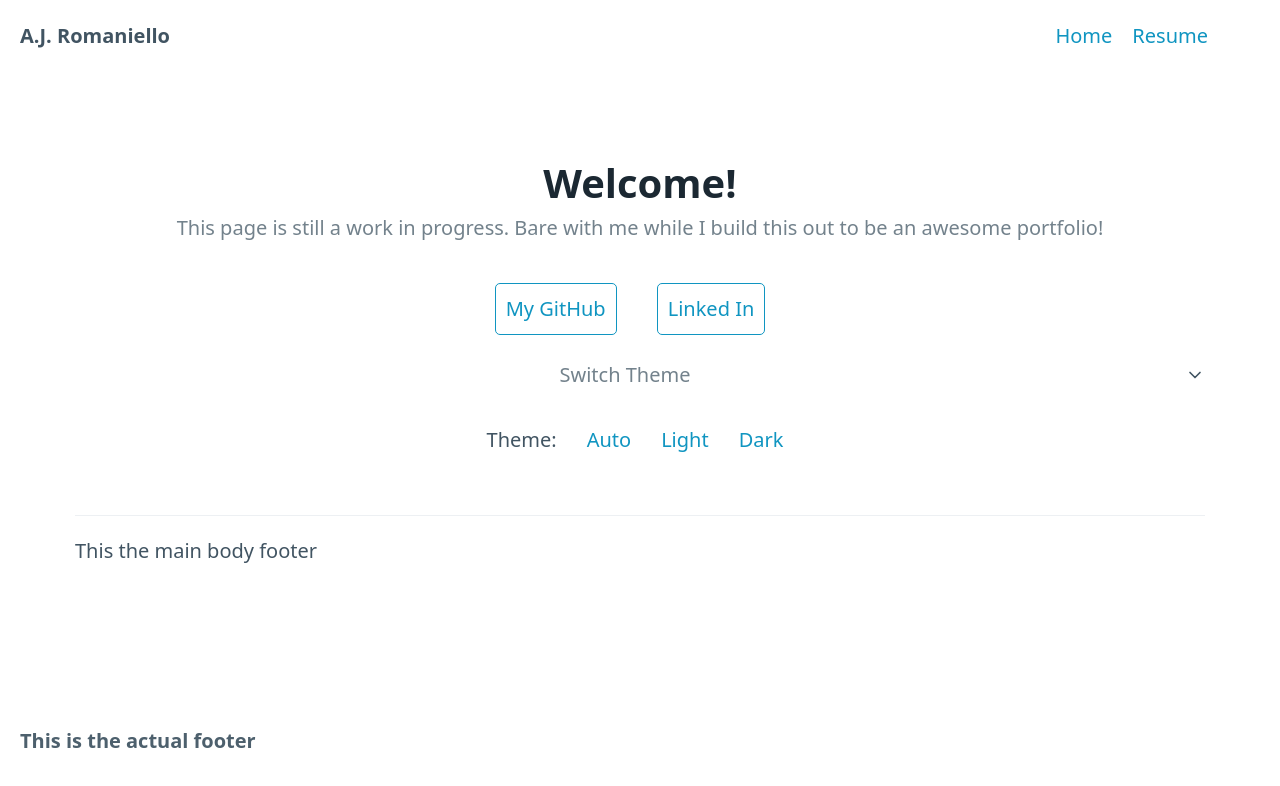
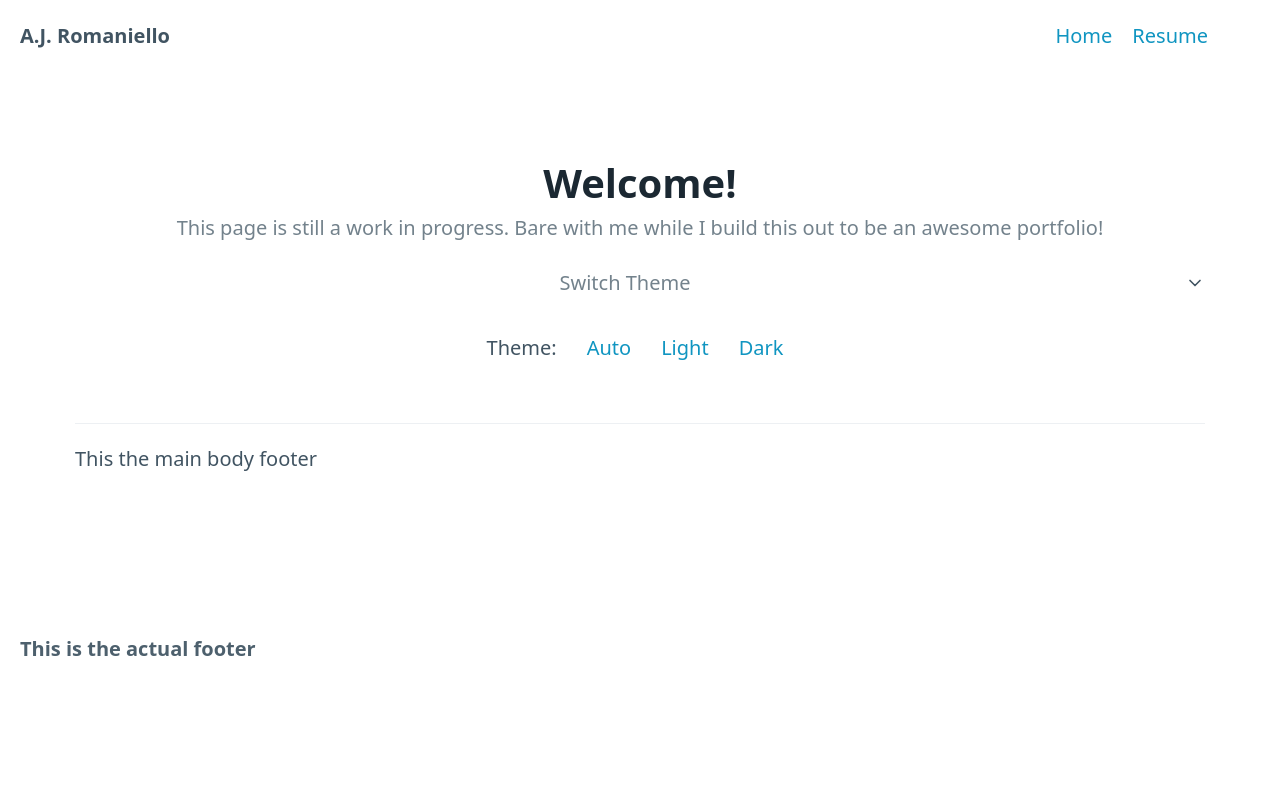
Before and after one commit to aj-rom/aj-rom.github.io, a React (Create React App) app: page / in a window 1280 px wide. Shown: the top 786 px of the page. Built offline with nearby package versions, Linux system fonts and the light colour scheme.

Commit message:
Remove links from Jumbotron.js

```diff
--- a/src/components/Jumbotron.js
+++ b/src/components/Jumbotron.js
@@ -8,16 +8,6 @@ export default class Body extends Component {
                     <h1>Welcome!</h1>
                     <h2>This page is still a work in progress. Bare with me while I build this out to be an awesome portfolio!</h2>
                 </hgroup>
-                <nav>
-                    <ul>
-                        <li>
-                            <a className="outline" href="https://github.com/aj-rom" role="button">My GitHub</a>
-                        </li>
-                        <li>
-                            <a className="outline" href="https://www.linkedin.com/in/aj-romaniello" role="button">Linked In</a>
-                        </li>
-                    </ul>
-                </nav>
 
                 <details open={true}>
                     <summary>Switch Theme</summary>
@@ -30,7 +20,6 @@ export default class Body extends Component {
                         </ul>
                     </nav>
                 </details>
-
             </header>
         )
     }
```
